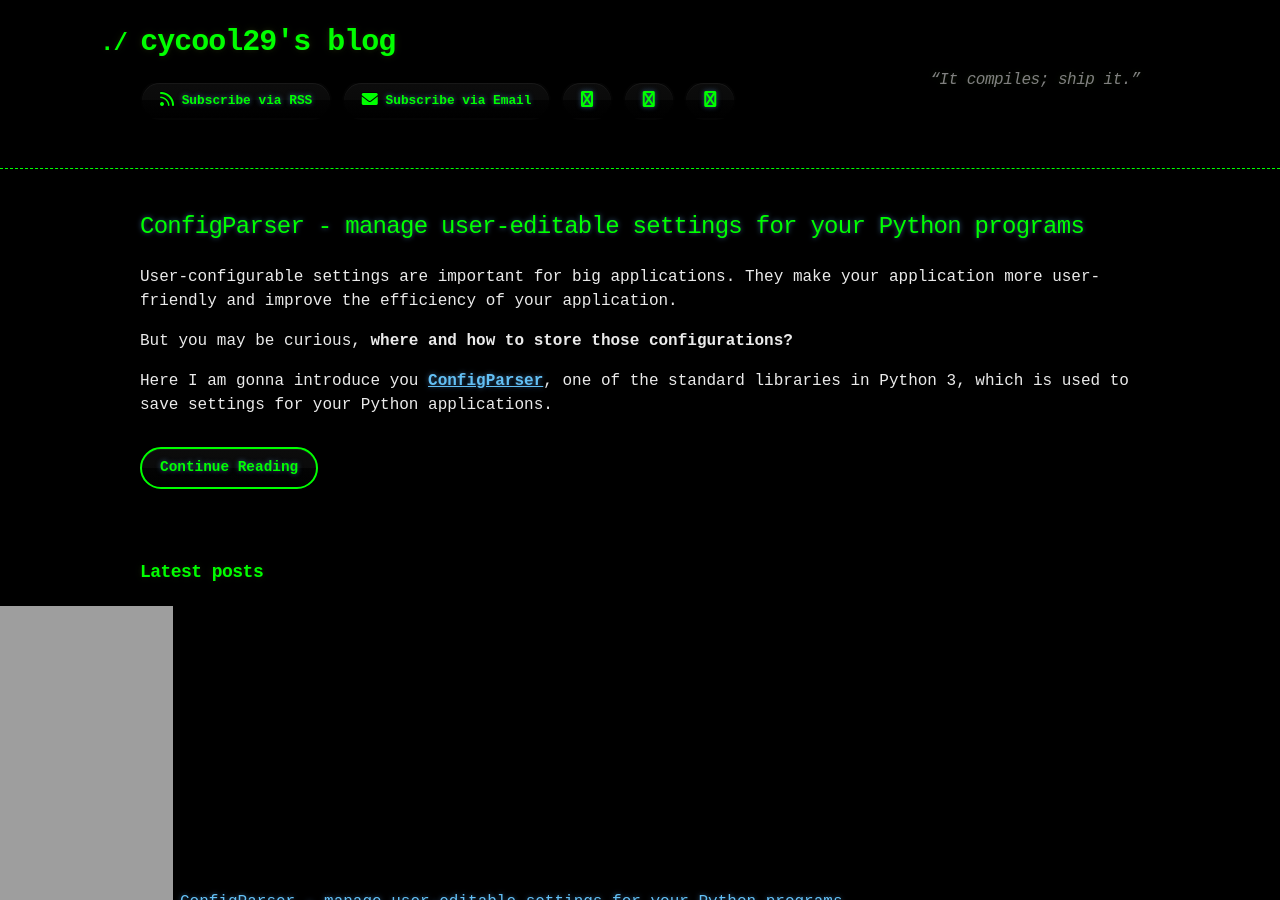
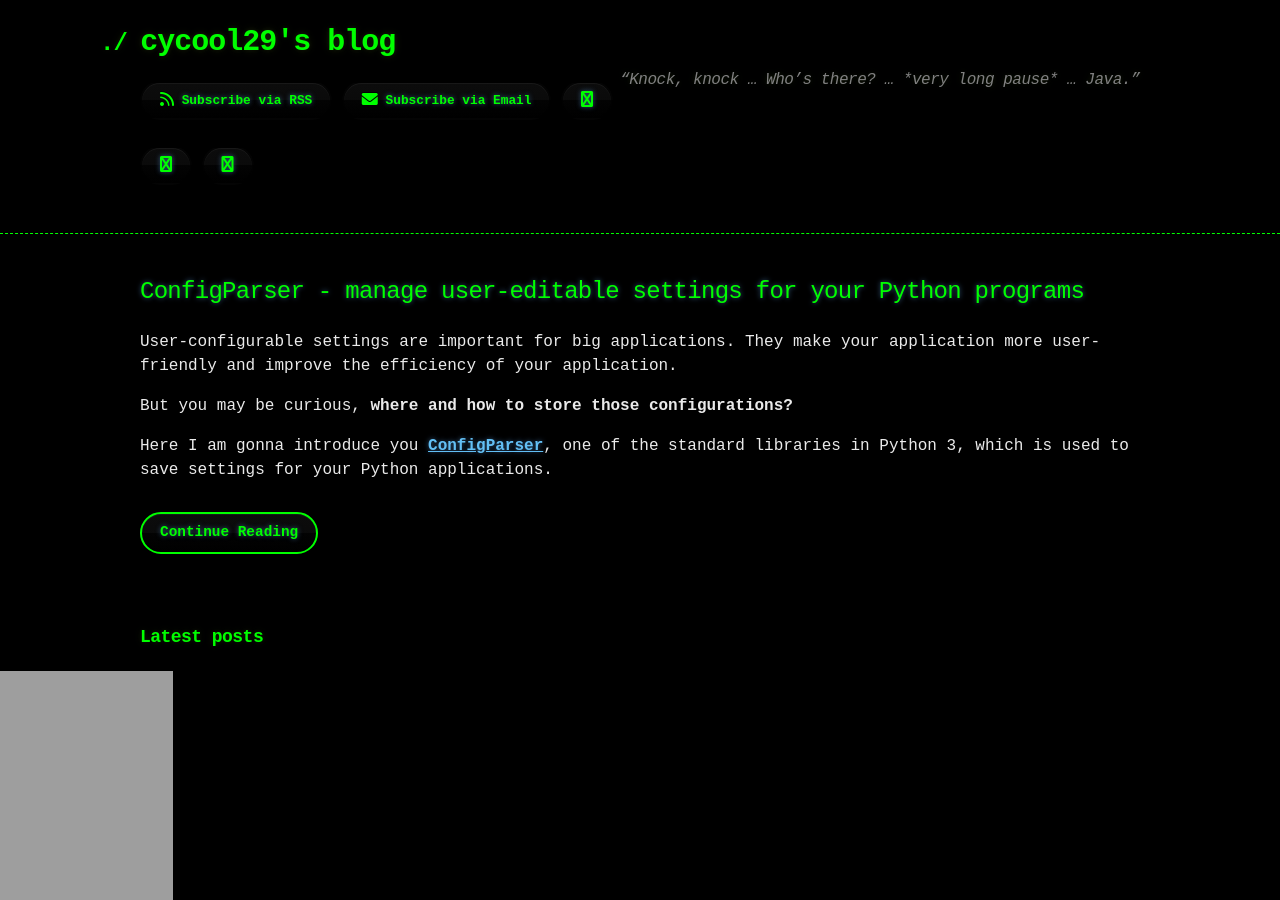
Before and after one commit to cycool29/cycool29.github.io, a Jekyll site: the page built from index.md, in a window 1280 px wide and 900 px high. Built offline with Jekyll 4.4.1, drawn with Linux system fonts in a browser that asks for light colours; a style sheet for code colours, icons or effects is not loaded.

Commit message:
Update quotes

```diff
--- a/_config.yml
+++ b/_config.yml
@@ -1,5 +1,5 @@
 title: cycool29's blog
-description: "“It compiles; ship it.” "
+description: "“Knock, knock … Who’s there? … *very long pause* … Java.”"
 bio: A high school student. Intermediate in Python, Git, Bash. Learning JavaScript. He/Him. "
 author: cycool29
 url: https://cycool29.github.io
```
